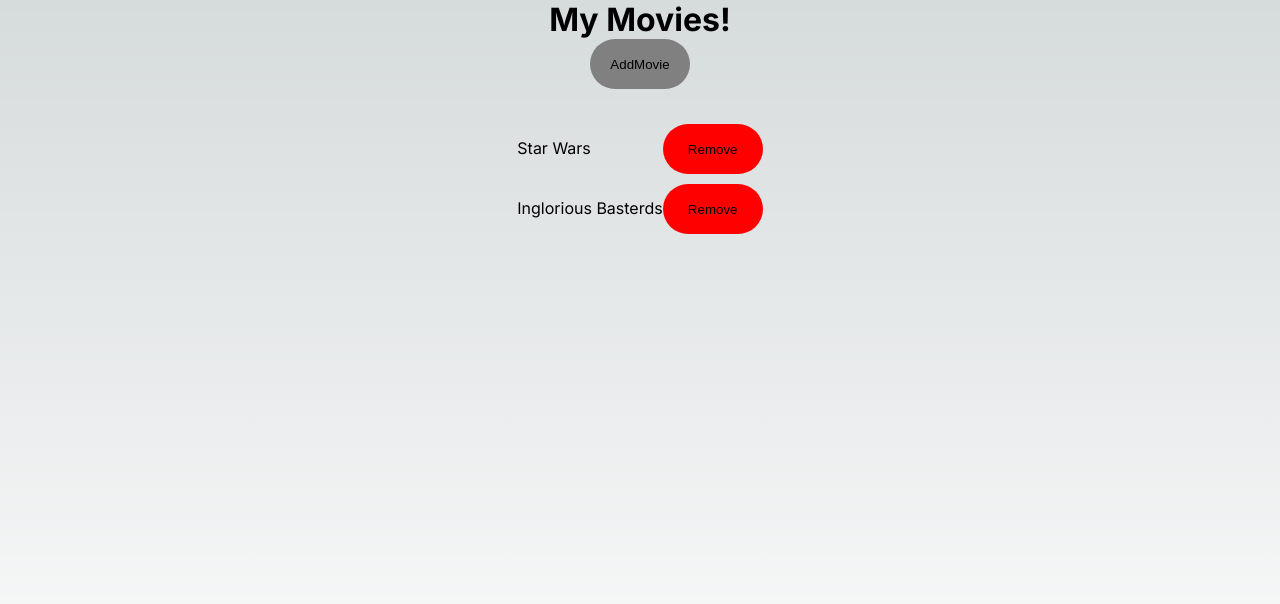
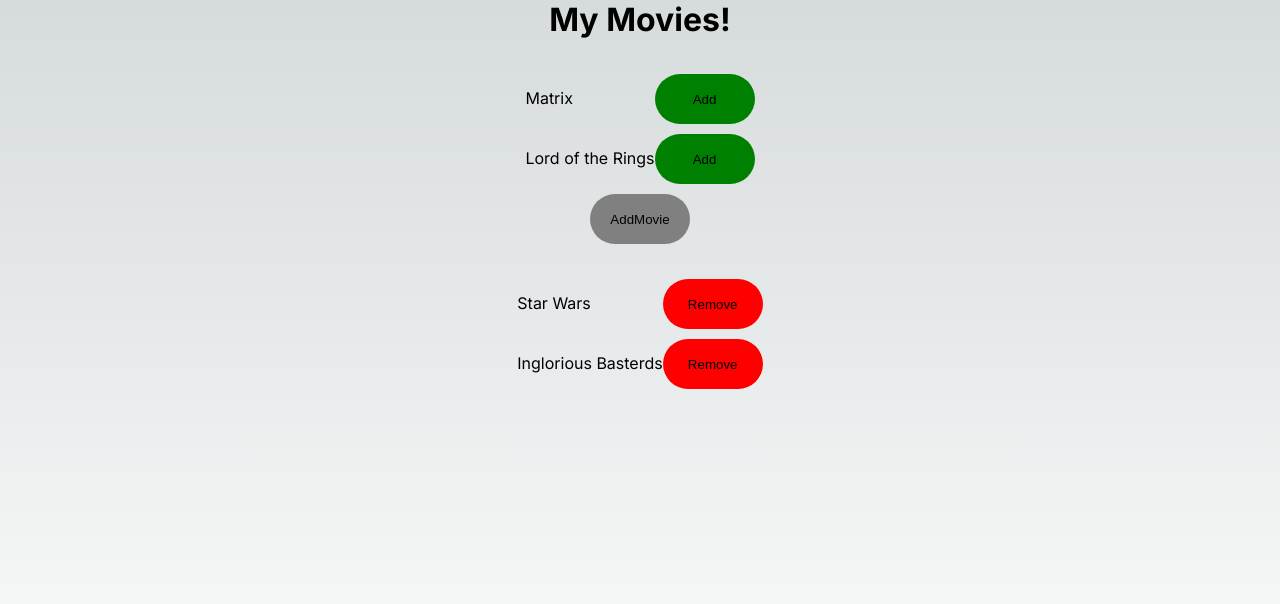
Before and after one commit to femosc2/my-movie-database, a Next.js app: page /Movies in a window 1280 px wide. Shown: the top 604 px of the page. Built offline with nearby package versions, Linux system fonts and the light colour scheme.

Commit message:
list movies

```diff
--- a/src/app/Movies/page.jsx
+++ b/src/app/Movies/page.jsx
@@ -22,7 +22,7 @@ export default function MovieListPage() {
     <StyledMain>
       <h1>My Movies!</h1>
       <AddMovie addMovie={addMovie} />
-      <MovieList movies={movies} removeMovie={removeMovie} />
+      <MovieList type={"list"} movies={movies} removeMovie={removeMovie} />
     </StyledMain>
   );
 }
--- a/src/app/components/AddMovie/index.jsx
+++ b/src/app/components/AddMovie/index.jsx
@@ -1,8 +1,14 @@
 import Button from "../Button";
+import MovieList from "../MovieList";
 
 const AddMovie = (props) => {
+  console.log([{ title: "Matrix" }, { title: "Lord of the Rings" }]);
   return (
     <div>
+      <MovieList
+        movies={[{ title: "Matrix" }, { title: "Lord of the Rings" }]}
+        addMovie={props.addMovie}
+      />
       <Button
         text={"AddMovie"}
         handleClick={() => props.addMovie({ title: "Kill Bill" })}
--- a/src/app/components/MovieList/Movie/index.jsx
+++ b/src/app/components/MovieList/Movie/index.jsx
@@ -6,9 +6,13 @@ const Movie = (props) => {
     <StyledMovie>
       <p>{props.title}</p>
       <Button
-        text={"Remove"}
-        color={"red"}
-        handleClick={() => props.removeMovie(props.title)}
+        text={props.type === "list" ? "Remove" : "Add"}
+        color={props.type === "list" ? "red" : "green"}
+        handleClick={() => {
+          props.type === "list"
+            ? props.removeMovie(props.title)
+            : props.addMovie(props.title);
+        }}
       />
     </StyledMovie>
   );
--- a/src/app/components/MovieList/index.jsx
+++ b/src/app/components/MovieList/index.jsx
@@ -9,13 +9,18 @@ const MovieList = (props) => {
           <li>
             {props.movies.map((movie) => {
               return (
-                <Movie title={movie.title} removeMovie={props.removeMovie} />
+                <Movie
+                  title={movie.title}
+                  removeMovie={props.removeMovie}
+                  addMovie={props.addMovie}
+                  type={props.type}
+                />
               );
             })}
           </li>
         </StyledMovieList>
       ) : (
-        <h2>You have not added any movies, add one above!</h2>
+        <h2>No movies found!</h2>
       )}
     </StyledMovieSection>
   );
--- a/src/app/page.js
+++ b/src/app/page.js
@@ -1,3 +1,3 @@
 export default function Home() {
-  return <main>Start Sidan!</main>;
+  return <main>Startsidan!</main>;
 }
```
